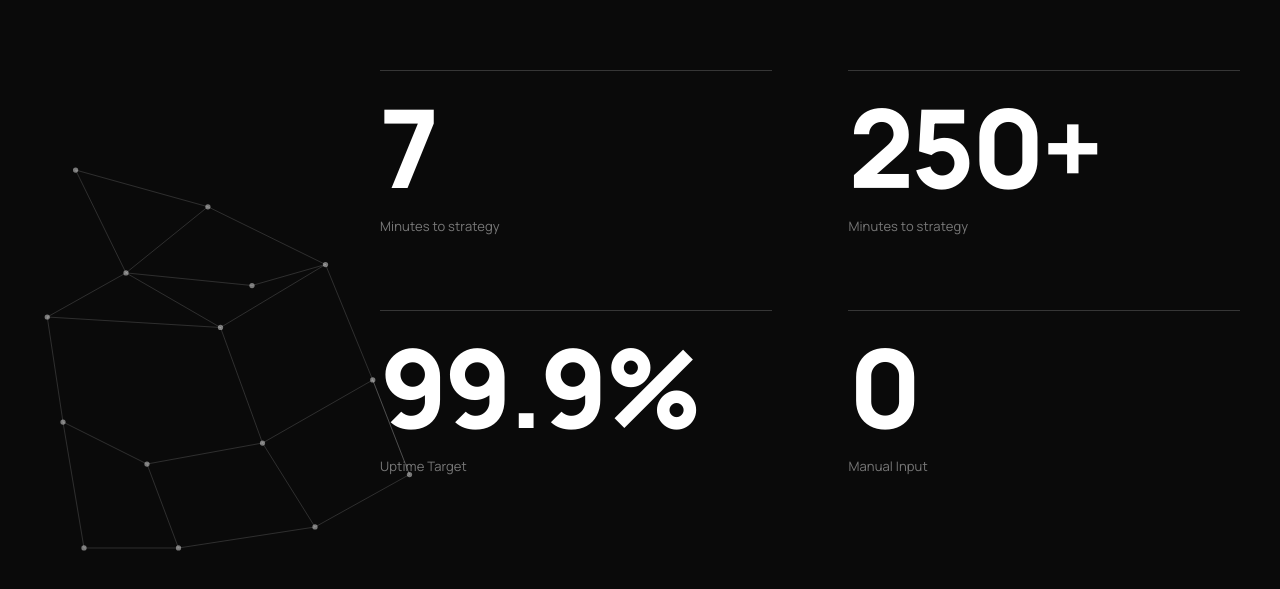
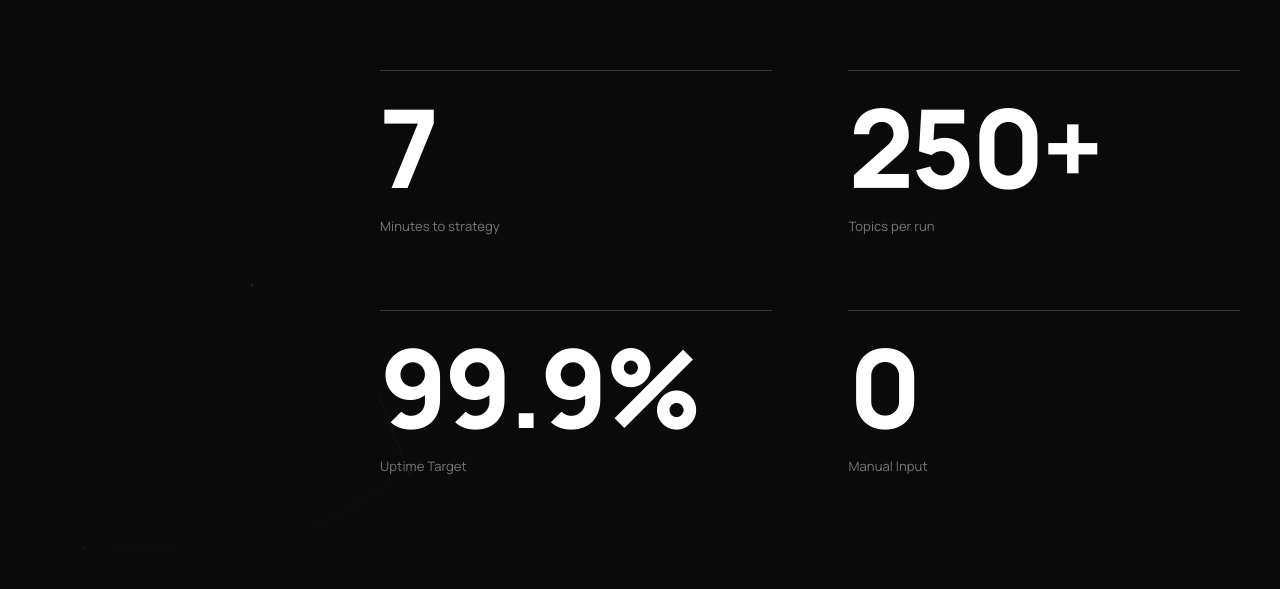
Before and after one commit to dare-tunmise/slategraph-marketing, a Next.js app: page / in a window 1280 px wide. Shown: the part 2179-2768 px from the top of the page. Built offline with nearby package versions, Linux system fonts and the light colour scheme.

Commit message:
added spiral loading

```diff
--- a/components/Navbar.tsx
+++ b/components/Navbar.tsx
@@ -61,7 +61,7 @@ function IconClose() {
 function IconHamburger() {
   return (
     <svg width="22" height="22" viewBox="0 0 22 22" fill="none" aria-hidden>
-      <path d="M3 5.5h16M3 11h16M3 16.5h16" stroke="#374151" strokeWidth="1.75" strokeLinecap="round"/>
+      <path d="M3 8h16M3 14h16" stroke="#374151" strokeWidth="1.75" strokeLinecap="round"/>
     </svg>
   );
 }
@@ -80,7 +80,7 @@ export default function Navbar() {
       {/* ── Top bar ─────────────────────────────────────────── */}
       <header
         role="banner"
-        className="w-full bg-white"
+        className="w-full bg-white sticky top-0 z-40"
         style={{ borderBottom: "1px solid #F0F1F5" }}
       >
         <nav
--- a/components/Stats.tsx
+++ b/components/Stats.tsx
@@ -1,21 +1,80 @@
-/** Constellation / network graph decoration — white dots + connecting lines */
-function NetworkGraph() {
-  // Nodes [x, y] as % of the 400×420 viewBox
-  const nodes = [
+"use client";
+import { useEffect, useRef, useState } from "react";
+
+/** Parse "250+", "99.9%", "7", "0" → { num, suffix, decimals } */
+function parseStat(str: string) {
+  const m = str.match(/^([\d.]+)([^0-9.]*)$/);
+  if (!m) return { num: 0, suffix: str, decimals: 0 };
+  const decimals = m[1].includes(".") ? m[1].split(".")[1].length : 0;
+  return { num: parseFloat(m[1]), suffix: m[2], decimals };
+}
+
+/** Animated count-up number */
+function AnimatedNumber({ raw, active }: { raw: string; active: boolean }) {
+  const { num, suffix, decimals } = parseStat(raw);
+  const [val, setVal] = useState(0);
+
+  useEffect(() => {
+    if (!active) return;
+    const duration = 1800;
+    const start = performance.now();
+    let raf: number;
+    const tick = (now: number) => {
+      const t = Math.min((now - start) / duration, 1);
+      const ease = 1 - Math.pow(1 - t, 3); // ease-out cubic
+      setVal(parseFloat((num * ease).toFixed(decimals)));
+      if (t < 1) raf = requestAnimationFrame(tick);
+      else setVal(num);
+    };
+    raf = requestAnimationFrame(tick);
+    return () => cancelAnimationFrame(raf);
+  }, [active, num, decimals]);
+
+  const display = decimals > 0 ? val.toFixed(decimals) : Math.round(val);
+  return <>{display}{suffix}</>;
+}
+
+/** Constellation / network graph with infinite draw-in spiral animation */
+function NetworkGraph({ active }: { active: boolean }) {
+  const nodes: [number, number][] = [
     [72,  20], [198, 55], [120, 118], [45,  160],
     [210, 170],[310, 110],[355, 220], [250, 280],
     [140, 300],[60,  260],[170, 380], [300, 360],
     [390, 310],[80,  380], [240, 130],
   ];
-  // Edges [nodeA, nodeB]
-  const edges = [
+  const edges: [number, number][] = [
     [0,1],[0,2],[1,2],[1,5],[2,3],[2,4],[2,14],
     [3,4],[3,9],[4,5],[4,7],[5,6],[5,14],
     [6,7],[6,12],[7,8],[7,11],[8,9],[8,10],
     [9,13],[10,11],[10,13],[11,12],[12,6],
   ];
 
+  // Each edge draws in over 25% of the cycle, holds until 60%, fades by 80%
+  // Stagger: 0.08s between edges; cycle long enough for last edge to fully draw
+  const CYCLE = 7;         // seconds per full loop
+  const EDGE_STAGGER = 0.08;
+  const NODE_STAGGER = 0.07;
+  const NODE_OFFSET = 0.9; // nodes start appearing ~0.9s into the sequence
+
   return (
+    <>
+      <style>{`
+        @keyframes sgDrawEdge {
+          0%   { stroke-dashoffset: var(--el); stroke-opacity: 0; }
+          6%   { stroke-opacity: 0.18; }
+          28%  { stroke-dashoffset: 0; stroke-opacity: 0.18; }
+          62%  { stroke-dashoffset: 0; stroke-opacity: 0.18; }
+          78%  { stroke-opacity: 0; }
+          100% { stroke-dashoffset: var(--el); stroke-opacity: 0; }
+        }
+        @keyframes sgNodePop {
+          0%, 100% { transform: scale(0); fill-opacity: 0; }
+          22%      { transform: scale(1.35); fill-opacity: 0.65; }
+          32%, 62% { transform: scale(1);   fill-opacity: 0.45; }
+          80%      { transform: scale(0);   fill-opacity: 0; }
+        }
+      `}</style>
+
       <svg
         aria-hidden
         focusable="false"
@@ -26,32 +85,77 @@ function NetworkGraph() {
         style={{ width: "clamp(260px, 35vw, 420px)", height: "auto" }}
       >
         {/* Lines */}
-      {edges.map(([a, b], i) => (
+        {edges.map(([a, b], i) => {
+          const [x1, y1] = nodes[a];
+          const [x2, y2] = nodes[b];
+          const len = Math.round(Math.sqrt((x2 - x1) ** 2 + (y2 - y1) ** 2));
+          return (
             <line
               key={i}
-          x1={nodes[a][0]} y1={nodes[a][1]}
-          x2={nodes[b][0]} y2={nodes[b][1]}
-          stroke="white" strokeOpacity={0.18} strokeWidth={0.8}
+              x1={x1} y1={y1}
+              x2={x2} y2={y2}
+              stroke="white"
+              strokeWidth={0.8}
+              style={{
+                ["--el" as string]: len,
+                strokeDasharray: len,
+                strokeDashoffset: len,
+                strokeOpacity: 0,
+                animation: active
+                  ? `sgDrawEdge ${CYCLE}s ease-in-out ${i * EDGE_STAGGER}s infinite`
+                  : "none",
+              }}
+            />
+          );
+        })}
+
+        {/* Dots */}
+        {nodes.map(([x, y], i) => (
+          <circle
+            key={i}
+            cx={x} cy={y} r={2.5}
+            fill="white"
+            style={{
+              transformBox: "fill-box",
+              transformOrigin: "center",
+              fillOpacity: 0,
+              transform: "scale(0)",
+              animation: active
+                ? `sgNodePop ${CYCLE}s ease-in-out ${NODE_OFFSET + i * NODE_STAGGER}s infinite`
+                : "none",
+            }}
           />
         ))}
-      {/* Dots */}
-      {nodes.map(([x, y], i) => (
-        <circle key={i} cx={x} cy={y} r={2.5} fill="white" fillOpacity={0.45} />
-      ))}
       </svg>
+    </>
   );
 }
 
 const stats = [
   { value: "7",     label: "Minutes to strategy" },
-  { value: "250+",  label: "Minutes to strategy"  },
-  { value: "99.9%", label: "Uptime Target"         },
-  { value: "0",     label: "Manual Input"          },
+  { value: "250+",  label: "Topics per run"       },
+  { value: "99.9%", label: "Uptime Target"        },
+  { value: "0",     label: "Manual Input"         },
 ];
 
 export default function Stats() {
+  const ref = useRef<HTMLElement>(null);
+  const [active, setActive] = useState(false);
+
+  useEffect(() => {
+    const el = ref.current;
+    if (!el) return;
+    const observer = new IntersectionObserver(
+      ([entry]) => { if (entry.isIntersecting) { setActive(true); observer.disconnect(); } },
+      { threshold: 0.25 }
+    );
+    observer.observe(el);
+    return () => observer.disconnect();
+  }, []);
+
   return (
     <section
+      ref={ref}
       aria-labelledby="stats-heading"
       className="relative overflow-hidden"
       style={{
@@ -60,7 +164,7 @@ export default function Stats() {
       }}
     >
       {/* Network graph — bottom-left decoration */}
-      <NetworkGraph />
+      <NetworkGraph active={active} />
 
       <div className="relative z-10 mx-auto max-w-7xl px-5 lg:px-10 py-20 md:py-28">
 
@@ -86,11 +190,6 @@ export default function Stats() {
         </p>
 
         {/* ── Stats grid ──────────────────────────────────── */}
-        {/*
-          Desktop: offset the grid ~28% from left so the network graph
-          has visual breathing room on the left side.
-          Mobile: full width, 2 equal columns.
-        */}
         <div
           className="mt-16 md:mt-24"
           style={{ marginLeft: 0 }}
@@ -98,20 +197,22 @@ export default function Stats() {
           <dl
             className="grid grid-cols-2"
             style={{
-              /* On md+ screens push the grid right; let the graph breathe on left */
               paddingLeft: "clamp(0px, 28vw, 340px)",
               columnGap: "clamp(40px, 6vw, 100px)",
               rowGap: "clamp(40px, 6vw, 72px)",
             }}
             aria-label="SlateGraph key metrics"
           >
-            {stats.map(({ value, label }) => (
+            {stats.map(({ value, label }, i) => (
               <div
                 key={value}
                 className="flex flex-col"
                 style={{
                   borderTop: "1px solid rgba(255,255,255,0.18)",
                   paddingTop: "clamp(14px, 2vw, 22px)",
+                  opacity: active ? 1 : 0,
+                  transform: active ? "translateY(0)" : "translateY(16px)",
+                  transition: active ? `opacity 0.5s ease ${0.1 + i * 0.1}s, transform 0.5s ease ${0.1 + i * 0.1}s` : "none",
                 }}
               >
                 <dd
@@ -122,7 +223,7 @@ export default function Stats() {
                     letterSpacing: "-0.03em",
                   }}
                 >
-                  {value}
+                  <AnimatedNumber raw={value} active={active} />
                 </dd>
                 <dt
                   className="mt-2 md:mt-3"
```
Lines whose indentation alone changed are shown as unchanged.
